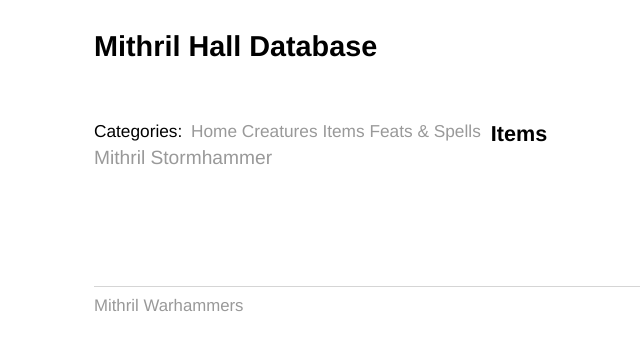
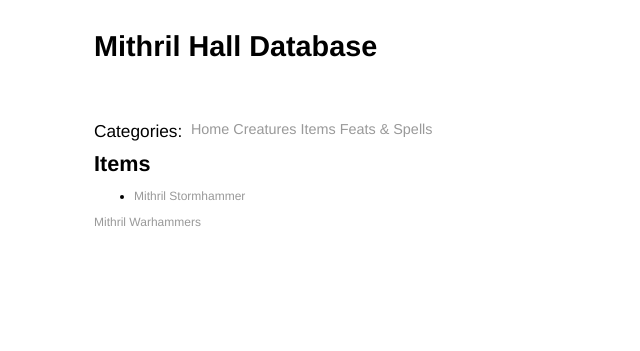
Before and after one commit to Thexeir/thexeir.github.io, a Jekyll site: the page built from item/index.html, in a window 1280 px wide. Shown: the top 351 px of the page, without its empty margins (98-738 px from the left). Built offline with Jekyll 4.4.1, drawn with Linux system fonts in a browser that asks for light colours.

Commit message:
nav fix attempt1

```diff
--- a/_layouts/default.html
+++ b/_layouts/default.html
@@ -8,7 +8,7 @@
 		<body>
 			<div class="container">
 			<h1>Mithril Hall Database</h1>
-			<dl class="tag-list">
+			<dl class="nav-list">
 			<dt>Categories:</dt>
 			<dd>
 				<a href="/">Home</a>
@@ -22,9 +22,7 @@
 
 			</div><!-- /.container -->
 			<footer>
-
 	        	<a href="http://mithrilwarhammers.com/">Mithril Warhammers</a>
-
 			</footer>
 		</body>
 	</html>
--- a/css/main.css
+++ b/css/main.css
@@ -39,6 +39,7 @@
 dl {
     font-size: 1.2em;
 }
+}
 dl dd {
     font-size: 1.2em;
     float: left;
@@ -51,6 +52,8 @@
     font-size: 1.2em;
     margin-right: .5em;
 }
+.nav-list {
+    float: none
 ul.posts {
     font-size: 1.6em;
     margin: 0 0 1.5em 0;
--- a/item/index.html
+++ b/item/index.html
@@ -3,7 +3,6 @@
 title: Mithril Company Database
 ---
 <div class="home">
-	<p></p>
 	<h2>Items</h2>
 	<ul class="posts">
 	  {% for post in site.tags.item %}
```
